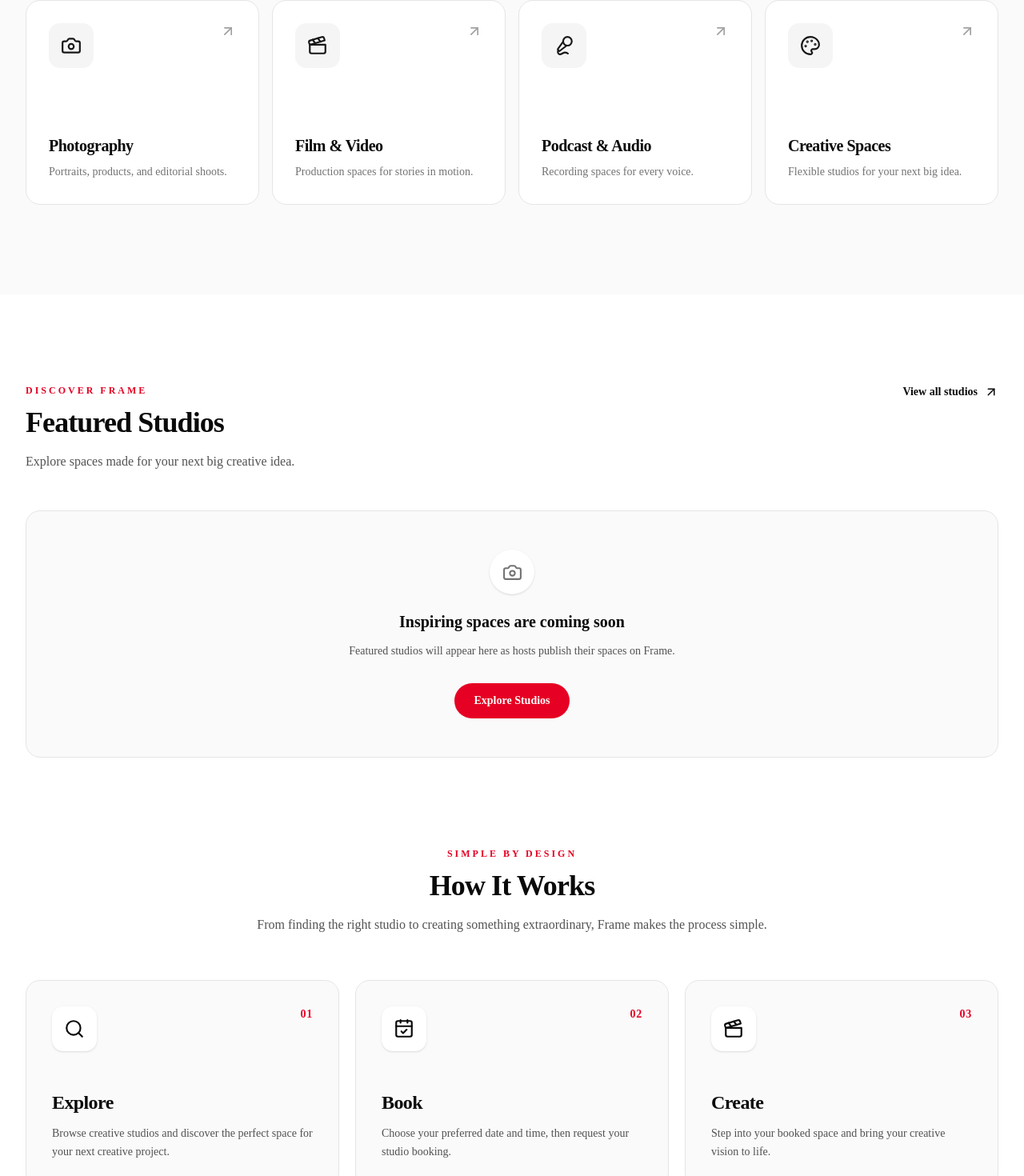
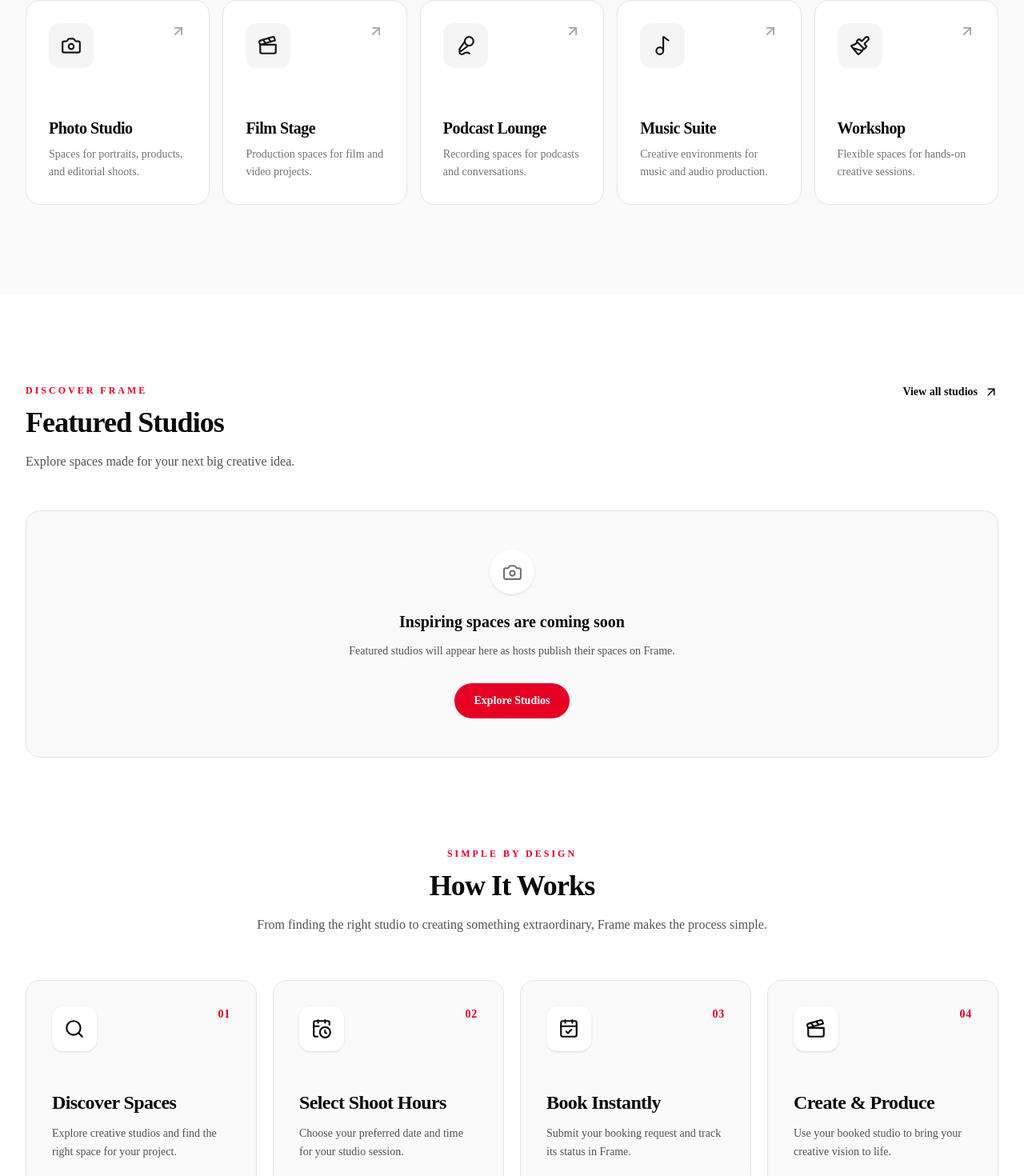
Before and after one commit to say33eed/frame-client, a Next.js app: page / in a window 1280 px wide. Shown: the part 1071-2541 px from the top of the page at 80% size. Built offline with nearby package versions, Linux system fonts and the light colour scheme; no server answers.

Commit message:
fix hero, category and how it works sections on home page as per requirements

```diff
--- a/src/components/AboutUs.tsx
+++ b/src/components/AboutUs.tsx
@@ -41,7 +41,7 @@ export default function AboutUs() {
         <section
             id="about-us"
             aria-labelledby="about-us-heading"
-            className="scroll-mt-24 mt-24 bg-[#FAF9F8] px-5 py-20 sm:px-8 lg:py-28"
+            className="scroll-mt-20 mt-24 bg-[#FAF9F8] px-5 py-20 sm:px-8 lg:py-28"
         >
             <div className="mx-auto grid max-w-7xl items-center gap-12 lg:grid-cols-2 lg:gap-16">
                 <div>
--- a/src/components/Hero.tsx
+++ b/src/components/Hero.tsx
@@ -112,12 +112,14 @@ export default function Hero() {
                             Explore Studios
                         </Link>
 
+
                         <Link
-                            href="/#how-it-works"
+                            href="/add-studio"
                             className="inline-flex min-h-12 items-center justify-center rounded-full border border-white/50 px-7 text-sm font-semibold text-white transition-colors hover:bg-white/10"
                         >
-                            How It Works
+                            Host Your Space
                         </Link>
+
                     </div>
                 </div>
             </div>
@@ -131,8 +133,8 @@ export default function Hero() {
                         aria-label={`Go to slide ${index + 1}`}
                         aria-current={index === activeSlide ? "true" : undefined}
                         className={`h-2.5 rounded-full transition-all ${index === activeSlide
-                                ? "w-9 bg-[#E60023]"
-                                : "w-2.5 bg-white/60 hover:bg-white"
+                            ? "w-9 bg-[#E60023]"
+                            : "w-2.5 bg-white/60 hover:bg-white"
                             }`}
                     />
                 ))}
--- a/src/components/HowItWorks.tsx
+++ b/src/components/HowItWorks.tsx
@@ -1,35 +1,47 @@
 
 import Link from "next/link";
+
 import {
     ArrowUpRight,
+    CalendarClock,
     CalendarCheck,
     Clapperboard,
     Search,
 } from "lucide-react";
 
+
+
 const steps = [
     {
         number: "01",
-        title: "Explore",
+        title: "Discover Spaces",
         description:
-            "Browse creative studios and discover the perfect space for your next creative project.",
+            "Explore creative studios and find the right space for your project.",
         icon: Search,
     },
     {
         number: "02",
-        title: "Book",
+        title: "Select Shoot Hours",
         description:
-            "Choose your preferred date and time, then request your studio booking.",
+            "Choose your preferred date and time for your studio session.",
+        icon: CalendarClock,
+    },
+    {
+        number: "03",
+        title: "Book Instantly",
+        description:
+            "Submit your booking request and track its status in Frame.",
         icon: CalendarCheck,
     },
     {
-        number: "03",
-        title: "Create",
+        number: "04",
+        title: "Create & Produce",
         description:
-            "Step into your booked space and bring your creative vision to life.",
+            "Use your booked studio to bring your creative vision to life.",
         icon: Clapperboard,
     },
 ];
+
 
 export default function HowItWorks() {
     return (
@@ -57,7 +69,7 @@ export default function HowItWorks() {
                     </p>
                 </div>
 
-                <div className="grid gap-5 md:grid-cols-3">
+                <div className="grid gap-5 md:grid-cols-2 xl:grid-cols-4">
                     {steps.map((step) => {
                         const Icon = step.icon;
 
--- a/src/components/StudioCategories.tsx
+++ b/src/components/StudioCategories.tsx
@@ -1,40 +1,50 @@
 
 import Link from "next/link";
+
 import {
     ArrowUpRight,
     Camera,
     Clapperboard,
     Mic2,
-    Palette,
+    Music2,
+    Paintbrush,
 } from "lucide-react";
+
+
 
 const categories = [
     {
-        name: "Photography",
-        description: "Portraits, products, and editorial shoots.",
+        name: "Photo Studio",
+        description: "Spaces for portraits, products, and editorial shoots.",
         icon: Camera,
-        href: "/studios?category=photography",
+        href: "/studios?category=photo-studio",
     },
     {
-        name: "Film & Video",
-        description: "Production spaces for stories in motion.",
+        name: "Film Stage",
+        description: "Production spaces for film and video projects.",
         icon: Clapperboard,
-        href: "/studios?category=film-video",
+        href: "/studios?category=film-stage",
     },
     {
-        name: "Podcast & Audio",
-        description: "Recording spaces for every voice.",
+        name: "Podcast Lounge",
+        description: "Recording spaces for podcasts and conversations.",
         icon: Mic2,
-        href: "/studios?category=podcast-audio",
+        href: "/studios?category=podcast-lounge",
     },
     {
-        name: "Creative Spaces",
-        description: "Flexible studios for your next big idea.",
-        icon: Palette,
-        href: "/studios?category=creative",
+        name: "Music Suite",
+        description: "Creative environments for music and audio production.",
+        icon: Music2,
+        href: "/studios?category=music-suite",
     },
+    {
+        name: "Workshop",
+        description: "Flexible spaces for hands-on creative sessions.",
+        icon: Paintbrush,
+        href: "/studios?category=workshop",
+    },
+];
 
-];
 
 export default function StudioCategories() {
     return (
@@ -73,7 +83,7 @@ export default function StudioCategories() {
                 </div>
 
 
-                <div className="grid gap-4 sm:grid-cols-2 lg:grid-cols-4">
+                <div className="grid gap-4 sm:grid-cols-2 lg:grid-cols-3 xl:grid-cols-5">
                     {categories.map((category) => {
                         const Icon = category.icon;
 
```
